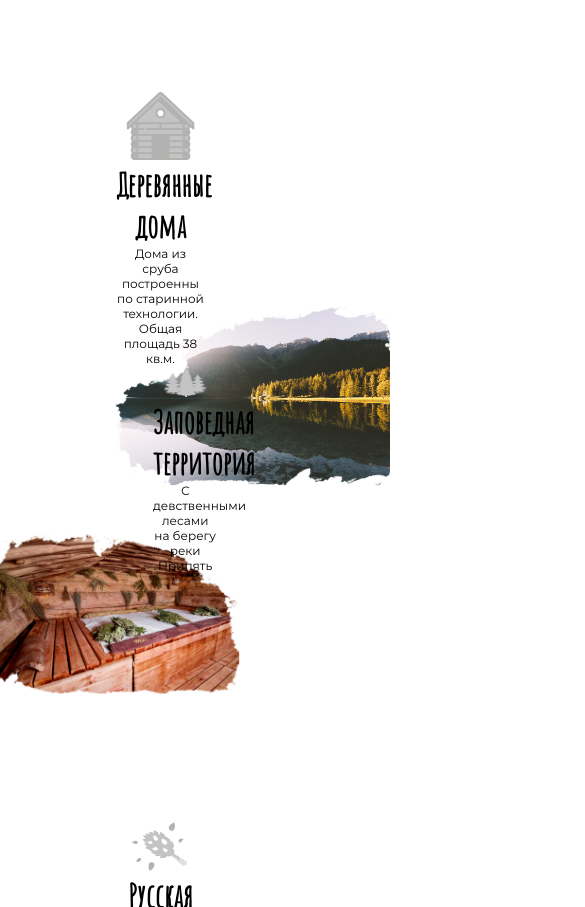
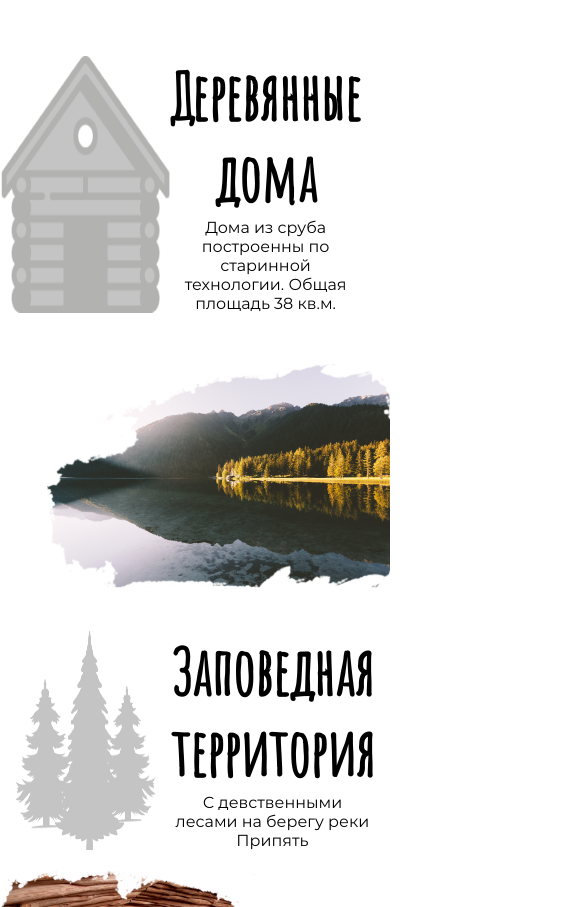
Before and after one commit to Vasya24/eh_test, a website built with webpack: page src/index.html in a window 390 px wide. Shown: the part 1093-2000 px from the top of the page, 585 px wide, since content can reach past the window. Built offline with nearby package versions, Linux system fonts and the light colour scheme; files whose address does not match are found by name.

Commit message:
Bookings done

```diff
--- a/src/css/activities.scss
+++ b/src/css/activities.scss
@@ -52,7 +52,7 @@ section.activities {
     background-image: url("img/transfer-3.png");
     background-size: contain;
     width: 100vw;
-    height: 152px;
-    bottom: -23px;
+    height: 4vh;
+    bottom: 0;
   }
 }
--- a/src/css/booking.scss
+++ b/src/css/booking.scss
@@ -5,6 +5,7 @@
     width: 47.2%;
     top: 44px;
     left: 27.2%;
+    margin-bottom: 3%;
     @media(max-width: 768px) {
       display: none;
     }
@@ -69,72 +70,97 @@
 
     }
   }
+  .advantages {
+    position: relative;
+
     .advantage {
       display: flex;
+      position: relative;
       justify-content: space-between;
+      height: 50vh;
+      width: 100vw;
       @media(max-width: 769px) {
-      flex-wrap: wrap;
+        display: block;
+        height: auto;
       }
       img {
-      width: 60%;
         @media(max-width: 769px) {
-        width: 80%;
+          width: 100%;
         }
       }
-    &_icon-block {
+      &:nth-child(even) {
+        flex-direction: row-reverse;
+        .adv-block {
+          display: flex;
+          left: 20%;
+          @media(max-width: 1439px) {
+            left: 10%;
+          }
+          @media(max-width: 769px) {
+            display: flex;
+            left: 0;
+            width: 87.5%;
+          }
+          img {
+            @media(max-width: 769px) {
+              display: flex;
+              left: 8.44%;
+              width: 50%;
+
+            }
+          }
+        }
+      }
+      &:nth-child(odd) {
+        .adv-block {
+          display: flex;
+          right: 15%;
+          @media(max-width: 1439px) {
+            right: 10%;
+          }
+          @media(max-width: 769px) {
+            right: 0;
+            display: flex;
+            width: 87.5%;
+          }
+          img {
+            @media(max-width: 769px) {
+              display: flex;
+              left: 8.44%;
+              width: 50%;
+
+            }
+          }
+        }
+      }
+
+      .adv-block {
+        position: relative;
+        top: 15%;
+        //left: 7.97%;
+        width: 22.9%;
         text-align: center;
+        //img {
+        //  position: relative;
+        //  width: 46.75%;
+        //  height: 24.91%;
+        //}
         h1 {
-        font-size: 3em
+          font-size: 4.5em;
+          font-weight: 700;
+          @media(max-width: 1800px) {
+            font-size: 4em
           }
-      p {
+        }
+        span {
           font-family: Montserrat, sans-serif;
+          font-size: 1.5em;
+          @media(max-width: 1800px) {
             font-size: 1em
           }
         }
-    &_icon-block:nth-child(even) {
-      position: relative;
-      top: 227px;
-      right: 15%;
-      max-width: 22.3%;
-      @media(max-width: 1550px) {
-        top: 200px;
       }
-      @media(max-width: 1300px) {
-        top: 180px;
-      }
-      @media(max-width: 1150px) {
-        top: 150px;
-      }
-      @media(max-width: 1086px) {
-        top: 100px;
-        h1 {
-          font-size: 2em
-        }
-        p {
-          font-size: 0.75em;
-        }
-      }
-      @media(max-width: 769px) {
-        right: -30%;
-      }
-    }
-    &_icon-block:nth-child(odd) {
-      position: relative;
-      top: 282px;
-      left: 153px;
-      max-width: 16.5%;
-      @media(max-width: 1150px) {
-        top: 132px;
-      }
-      @media(max-width: 1086px) {
-        top: 100px;
-        h1 {
-          font-size: 2em
-        }
-        p {
-          font-size: 0.75em;
-        }
-      }
+
     }
   }
   .transfer {
--- a/src/css/contacts.scss
+++ b/src/css/contacts.scss
@@ -19,6 +19,8 @@
     @media(max-width: 769px) {
       height: 50.94%;
       width: 70.3%;
+      top: 8.95%;
+      left: 6.56%;
     }
     h1 {
       font-size: 4em;
@@ -47,6 +49,13 @@
       border-radius: 25px;
       background-color: #F6E96D;
       cursor: pointer;
+      @media(max-width: 769px) {
+        position: absolute;
+        width: 36.25%;
+        top: 115%;
+        z-index: 2;
+        left: 44%;
+      }
     }
   }
   &-right {
--- a/src/css/style.scss
+++ b/src/css/style.scss
@@ -50,9 +50,18 @@ section {
   padding-right: 15.5%;
   justify-content: space-between;
   align-items: center;
-
+  @media(max-width: 769px) {
+    //display: block;
+    height: 27.15vh;
+    flex-direction: column;
+    justify-content: space-evenly;
+  }
   img {
     height: 44.2%;
+    //@media(max-width: 769px) {
+    //  width: 74px;
+    //  height: 50px;
+    //}
   }
 
   .socials {
@@ -113,6 +122,9 @@ section {
   }
 
   #subscribe {
+    @media(max-width: 769px) {
+      display: none;
+    }
     label {
       font-family: Montserrat, sans-serif;
       font-size: 0.9em;
--- a/src/css/top.scss
+++ b/src/css/top.scss
@@ -43,7 +43,7 @@ section.top {
         li {
           display: block;
           height: 20px;
-          border-bottom: 1px solid white;
+          border-bottom: 1px solid black;
           padding: 20px;
 
           a {
--- a/src/css/tours.scss
+++ b/src/css/tours.scss
@@ -2,7 +2,7 @@
   height: 108.1vh;
   background-color: #FFF2E3;
   @media(max-width: 769px) {
-    height: 85.11vh
+    height: 85.11vh;
   }
   .transfer {
     background-image: url('img/transfer-6.png');
@@ -40,6 +40,7 @@
       width: 37.5%;
       height: 100%;
       display: flex;
+      flex-direction: column;
       @media(max-width: 769px) {
         width: 100%;
         height: 20.3%;
@@ -49,6 +50,7 @@
         box-sizing: border-box;
         border: 1px solid black;
         height: 474px;
+        width: 100%;
         background-size: cover;
         background-position: center center;
         background-repeat: no-repeat;
@@ -71,12 +73,19 @@
           font-size: 1.5em;
           line-height: 1.4;
           position: relative;
-          top: 9.6%
+          top: 9.6%;
+          @media(max-width: 769px) {
+            font-size: 0.625em;
+            font-weight: 700
+          }
         }
         span {
           line-height: 1.2;
           position: relative;
-          top: 9.6%
+          top: 9.6%;
+          @media(max-width: 769px) {
+            font-size: 0.625em
+          }
         }
       }
     }
--- a/src/index.html
+++ b/src/index.html
@@ -84,37 +84,53 @@
       <input type="submit" value="Рассчитать сумму">
     </form>
   </div>
+  <div class="advantages">
     <div class="advantage">
-    <img src="css/img/advantages/house-big.png" alt="house">
-    <div class="advantage_icon-block">
-      <img src="css/img/advantages/house-icon.png" alt="house icon">
+      <img src="css/img/advantages/house-big.png" alt="">
+      <div class="adv-block">
+        <img src="css/img/advantages/house-icon.png" alt="houseicon" class="icon">
+        <div class="adv-text">
           <h1>Деревянные дома</h1>
-      <p>Дома из сруба построенны по старинной технологии. Общая площадь 38 кв.м.</p>
+          <span>Дома из сруба построенны по старинной технологии. Общая площадь 38 кв.м.</span>
+        </div>
       </div>
     </div>
     <div class="advantage">
-    <div class="advantage_icon-block">
-      <img src="css/img/advantages/woods-icon.png" alt="woods icon">
+      <img src="css/img/advantages/woods.png" alt="woods">
+
+      <div class="adv-block">
+        <img src="css/img/advantages/woods-icon.png" alt="woodsicon" class="icon">
+        <div class="adv-text">
           <h1>Заповедная территория</h1>
-      <p>С девственными лесами на берегу реки Припять</p>
+          <span>С девственными лесами на берегу реки Припять</span>
         </div>
-    <img src="css/img/advantages/woods.png" alt="woods">
       </div>
+
+    </div>
+
     <div class="advantage">
       <img src="css/img/advantages/banya.png" alt="banya">
-    <div class="advantage_icon-block">
-      <img src="css/img/advantages/banya-icon.png" alt="banya icon">
+      <div class="adv-block">
+        <img src="css/img/advantages/banya-icon.png" alt="houseicon" class="icon">
+        <div class="adv-text">
           <h1>Русская баня</h1>
-      <p>C бочкой ледяной воды и веником из отборных пород деревьев</p>
+          <span>C бочкой ледяной воды и веником из отборных пород деревьев</span>
         </div>
       </div>
+    </div>
+
     <div class="advantage">
-    <div class="advantage_icon-block">
-      <img src="css/img/advantages/steeringwheel-icon.png" alt="steering wheel icon">
+      <img src="css/img/advantages/yacht.png" alt="yacht">
+
+      <div class="adv-block">
+        <img src="css/img/advantages/steeringwheel-icon.png" alt="woodsicon" class="icon">
+        <div class="adv-text">
           <h1>Катер в аренду</h1>
-      <p>У нас есть пристань с катерами, которые можно арендовать.</p>
+          <span>У нас есть пристань с катерами, которые можно арендовать.</span>
         </div>
-    <img src="css/img/advantages/yacht.png" alt="yacht">
+      </div>
+    </div>
+
   </div>
   <div class="transfer"></div>
 </section>
```
Also changed, not shown: src/css/img/closeside.png (added). Lines whose indentation alone changed are shown as unchanged.
